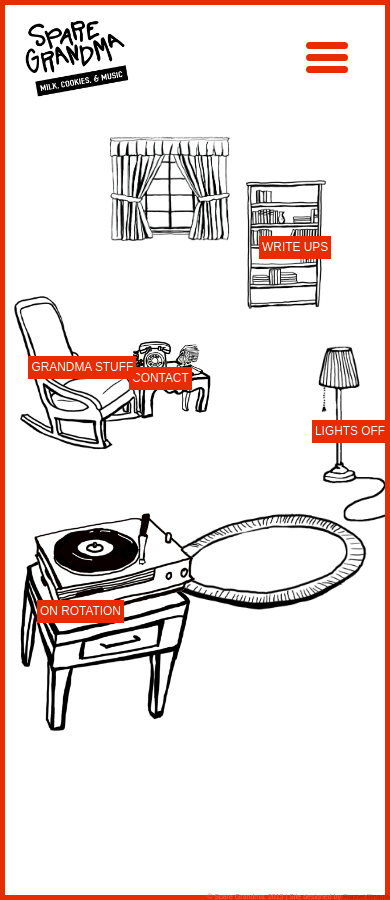
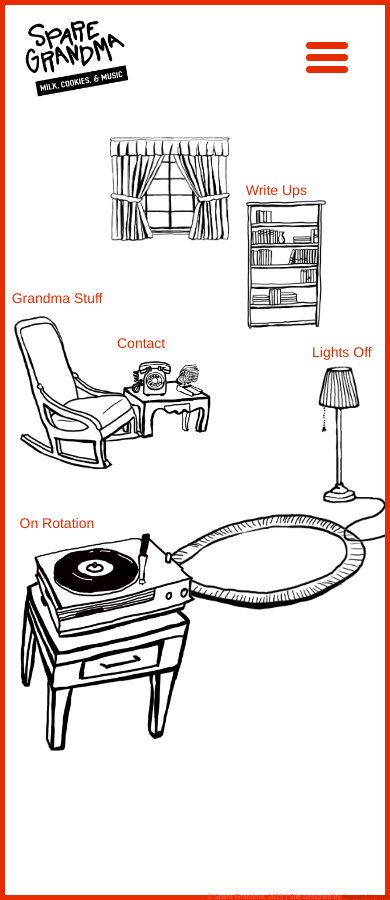
Before and after one commit to rachyrach/sparegrandma, a Jekyll site: the page built from index.html, in a window 390 px wide. Built offline with Jekyll 4.4.1, drawn with Linux system fonts in a browser that asks for light colours; Markdown is read by kramdown in place of the engine named in the settings; the list of posts is cut into pages by our own code.

Commit message:
remove image title formatting
no more links appearing on hover

```diff
--- a/css/main.css
+++ b/css/main.css
@@ -192,7 +192,7 @@ display: block !important;
 
 
 
-.image-title {
+/* .image-title {
     position: absolute;
     top: 40%;
     left: 20%;
@@ -218,7 +218,7 @@ display: block !important;
 
 }
 
-
+*/
 
 
 
@@ -287,7 +287,7 @@ display: block !important;
 
 
 
-    .image-title {
+   /* .image-title {
     position: absolute;
     top: 40%;
     left: 10%;
@@ -308,7 +308,7 @@ display: block !important;
 .lamp .image-title {
     position: absolute;
     left: 0;
-}
+} */
 
 
 
```
